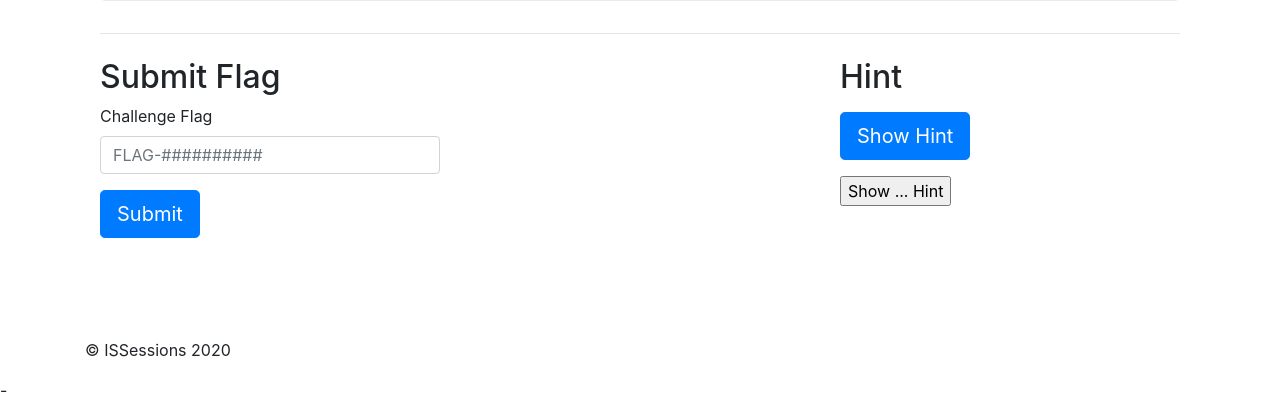
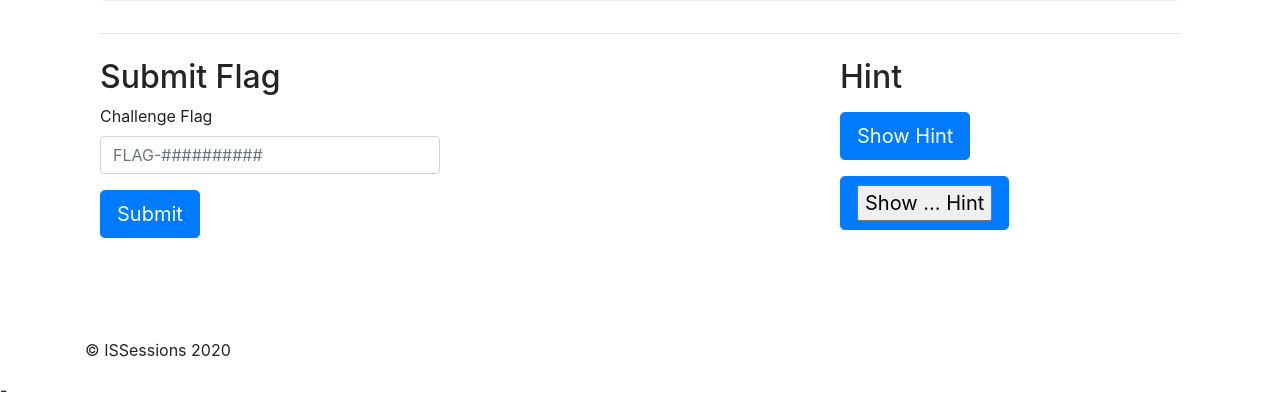
Before and after one commit to issessions/issessionsctf, a Django app: template django/ctf/templates/ctf/challenge_detail.html in a window 1280 px wide. Shown: the part 416-818 px from the top of the page. Run offline with Django 3.2, Linux system fonts and the light colour scheme; the template is opened without the code that fills it, so the values that code supplies are empty; some libraries are stand-ins or nearby versions.

Commit message:
html changes

```diff
--- a/django/ctf/templates/ctf/challenge_detail.html
+++ b/django/ctf/templates/ctf/challenge_detail.html
@@ -45,7 +45,7 @@
                     <p>{{hint}}</p>
                <!-- <p>Reminder: Viewing the hint reduces the number of points a challenge is worth.</p>-->
                 <p><a href="" class="btn btn-primary btn-lg">Show Hint</a></p>
-                <form action="{% url 'reveal-hint' challenge.id %}" method="post">
+                <form action="{% url 'reveal-hint' challenge.id %}" method="post" class="btn btn-primary btn-lg">
                     {% csrf_token %}
                     <input type="submit" value="Show ... Hint">
                 </form>
--- a/django/ctf/templates/ctf/sponsors.html
+++ b/django/ctf/templates/ctf/sponsors.html
@@ -20,6 +20,7 @@
         {% if sponsorship.tier == 'SILVER' %}
             <p>{{ sponsorship.sponsor.name }}</p>
             <img src="{{ sponsorship.sponsor.logo.url }}"  width="100">
+            <p> {{ sponsorship.sponsor.text }} </p>
         {% endif %}
     {% endfor %}
     <h5>Bronze sponsors</h5>
--- a/django/issessionsctf/settings.py
+++ b/django/issessionsctf/settings.py
@@ -146,7 +146,7 @@ CTF_STAFF_GROUP_DN = "cn=ctf-staff," + GROUP_SEARCH_DN
 CTF_TEAMS_GROUP_DN = "cn=ctf-participant," + GROUP_SEARCH_DN
 
 AUTH_LDAP_BIND_DN = BIND_DN
-AUTH_LDAP_BIND_PASSWORD = "putpasswordhere"
+AUTH_LDAP_BIND_PASSWORD = "Vc9b0XIbyH3g"
 AUTH_LDAP_USER_SEARCH = LDAPSearch(
     USER_SEARCH_DN, ldap.SCOPE_SUBTREE, "(sn=%(user)s)"
 )
```
